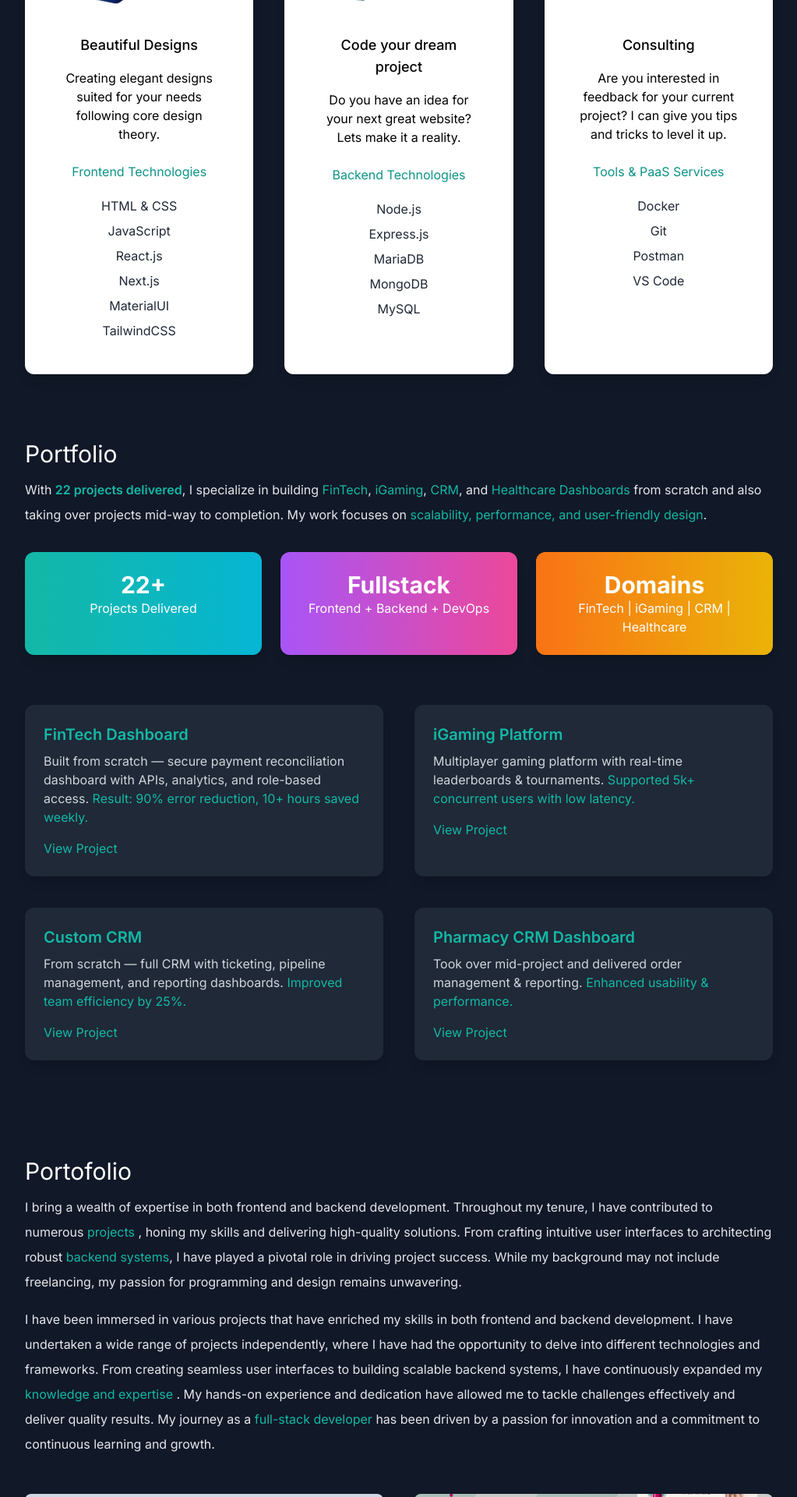
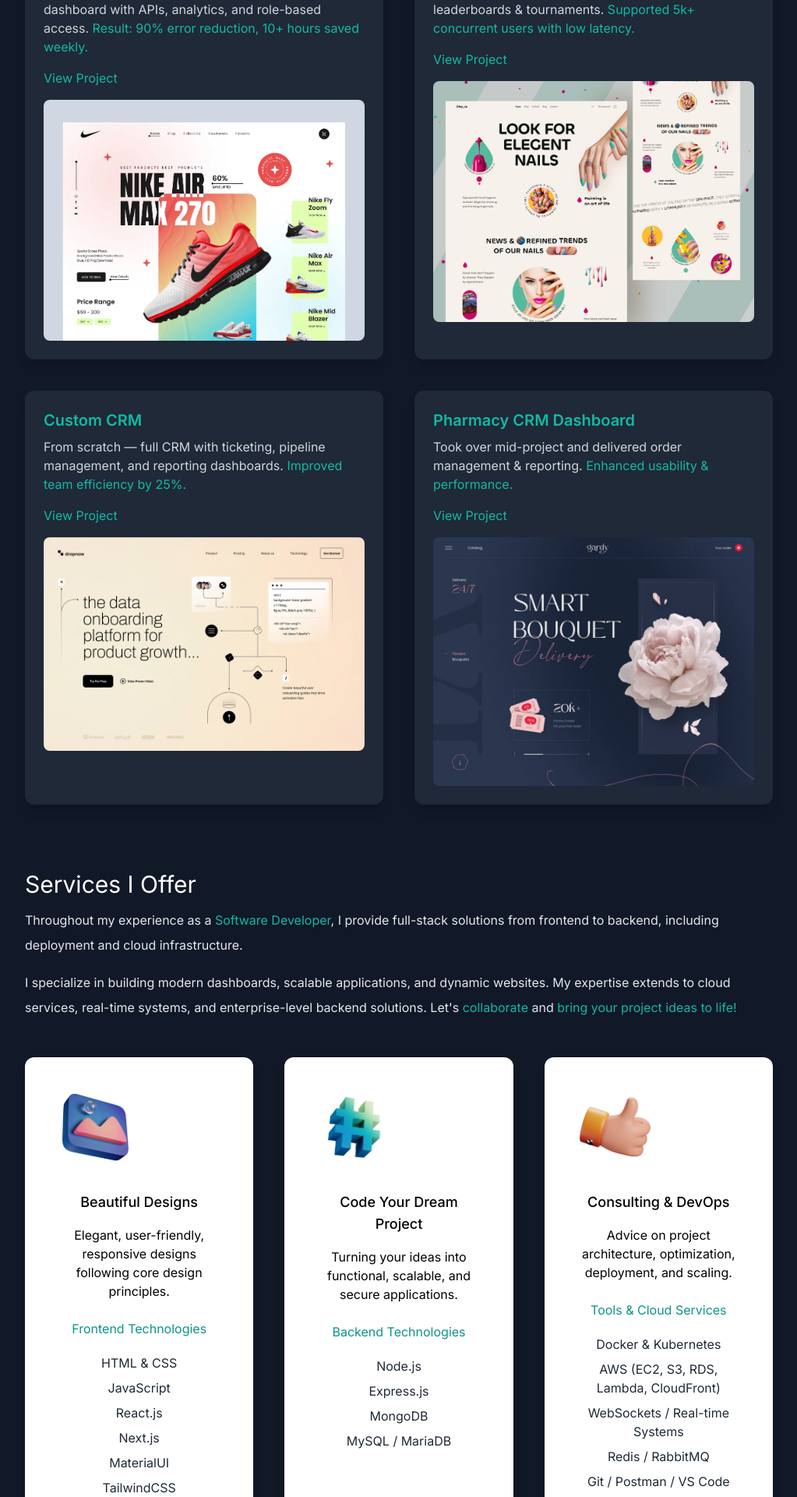
Before and after one commit to vishal-rajpoot/vishal-portfolio, a Next.js app: page / in a window 1280 px wide. Shown: the part 1520-3440 px from the top of the page at 78% size, without its empty margins (128-1151 px from the left). Built offline with nearby package versions, Linux system fonts and the light colour scheme.

Commit message:
Update page.tsx

```diff
--- a/app/page.tsx
+++ b/app/page.tsx
@@ -76,67 +76,8 @@ export default function Home() {
             </div>
           </div>
         </section>
-        <section>
-          <div>
-            <h3 className="text-3xl py-1 dark:text-white ">Services I offer</h3>
-            <p className="text-md py-2 leading-8 text-gray-800 dark:text-gray-200">
-              Throughout my experience as a <span className="text-teal-500">Software Developer </span>
-            </p>
-            <p className="text-md py-2 leading-8 text-gray-800 dark:text-gray-200">
-              I specialize in providing a diverse array of services tailored to meet your digital needs. From crafting modern dashboards and captivating landing pages to developing <span className="text-teal-500">dynamic websites</span>, I offer comprehensive solutions to elevate your online presence. With a keen focus on programming excellence, I bring innovative ideas to life through meticulous coding and strategic implementation. Additionally, my passion for teaching allows me to share my knowledge and empower others to succeed in the digital realm. Whether you are looking to revamp your online platform or embark on a new <span className="text-teal-500">project</span>, I am here to provide top-notch development solutions and guidance every step of the way. Lets <span className="text-teal-500">collaborate</span> and <span className="text-teal-500">transform</span> your vision into reality!
-            </p>
-          </div>
-          <div className="lg:flex gap-10">
-            <div className="text-center shadow-lg p-10 rounded-xl my-10  dark:bg-white flex-1">
-              <Image src={design} width={100} height={100} alt=""/>
-              <h3 className="text-lg font-medium pt-8 pb-2  ">
-                Beautiful Designs
-              </h3>
-              <p className="py-2">
-                Creating elegant designs suited for your needs following core
-                design theory.
-              </p>
-              <h4 className="py-4 text-teal-600">Frontend Technologies</h4>
-              <p className="text-gray-800 py-1">HTML & CSS</p>
-              <p className="text-gray-800 py-1">JavaScript</p>
-              <p className="text-gray-800 py-1">React.js</p>
-              <p className="text-gray-800 py-1">Next.js</p>
-              <p className="text-gray-800 py-1">MaterialUI</p>
-              <p className="text-gray-800 py-1">TailwindCSS</p>
-            </div>
-            <div className="text-center shadow-lg p-10 rounded-xl my-10 dark:bg-white flex-1">
-              <Image src={code} width={100} height={100} alt=""/>
-              <h3 className="text-lg font-medium pt-8 pb-2 ">
-                Code your dream project
-              </h3>
-              <p className="py-2">
-                Do you have an idea for your next great website? Lets make it a
-                reality.
-              </p>
-              <h4 className="py-4 text-teal-600">Backend Technologies</h4>
-              <p className="text-gray-800 py-1">Node.js</p>
-              <p className="text-gray-800 py-1">Express.js</p>
-              <p className="text-gray-800 py-1">MariaDB</p>
-              <p className="text-gray-800 py-1">MongoDB</p>
-              <p className="text-gray-800 py-1">MySQL</p>
-            </div>
-            <div className="text-center shadow-lg p-10 rounded-xl my-10 dark:bg-white flex-1">
-              <Image src={consulting} width={100} height={100} alt=""/>
-              <h3 className="text-lg font-medium pt-8 pb-2 ">Consulting</h3>
-              <p className="py-2">
-                Are you interested in feedback for your current project? I can
-                give you tips and tricks to level it up.
-              </p>
-              <h4 className="py-4 text-teal-600">Tools & PaaS Services</h4>
-              <p className="text-gray-800 py-1">Docker</p>
-              <p className="text-gray-800 py-1">Git</p>
-              <p className="text-gray-800 py-1">Postman</p>
-              <p className="text-gray-800 py-1">VS Code</p>
-            </div>
-          </div>
-        </section>
 
-        <section className="py-10">
+<section className="py-10">
   <div>
     <h3 className="text-3xl py-1 dark:text-white">Portfolio</h3>
     <p className="text-md py-2 leading-8 text-gray-800 dark:text-gray-200">
@@ -165,7 +106,7 @@ export default function Home() {
     </div>
   </div>
 
-  {/* Featured Projects with Links */}
+  {/* Featured Projects with Links and Images */}
   <div className="grid gap-10 py-10 lg:grid-cols-2">
     {/* FinTech Project */}
     <div className="shadow-lg rounded-xl p-6 dark:bg-gray-800 bg-white">
@@ -182,6 +123,9 @@ export default function Home() {
       >
         View Project
       </a>
+      <div className="mt-4">
+        <Image src={web1} layout="responsive" className="rounded-lg" alt="FinTech Project" />
+      </div>
     </div>
 
     {/* iGaming Project */}
@@ -199,6 +143,9 @@ export default function Home() {
       >
         View Project
       </a>
+      <div className="mt-4">
+        <Image src={web2} layout="responsive" className="rounded-lg" alt="iGaming Project" />
+      </div>
     </div>
 
     {/* CRM Project */}
@@ -216,6 +163,9 @@ export default function Home() {
       >
         View Project
       </a>
+      <div className="mt-4">
+        <Image src={web3} layout="responsive" className="rounded-lg" alt="CRM Project" />
+      </div>
     </div>
 
     {/* Pharmacy CRM Project */}
@@ -233,10 +183,67 @@ export default function Home() {
       >
         View Project
       </a>
+      <div className="mt-4">
+        <Image src={web4} layout="responsive" className="rounded-lg" alt="Pharmacy CRM Project" />
+      </div>
     </div>
   </div>
 </section>
 
+
+        <section>
+  <div>
+    <h3 className="text-3xl py-1 dark:text-white">Services I Offer</h3>
+    <p className="text-md py-2 leading-8 text-gray-800 dark:text-gray-200">
+      Throughout my experience as a <span className="text-teal-500">Software Developer</span>, I provide full-stack solutions
+      from frontend to backend, including deployment and cloud infrastructure.
+    </p>
+    <p className="text-md py-2 leading-8 text-gray-800 dark:text-gray-200">
+      I specialize in building modern dashboards, scalable applications, and dynamic websites. My expertise extends to
+      cloud services, real-time systems, and enterprise-level backend solutions. Let's <span className="text-teal-500">collaborate</span> and
+      <span className="text-teal-500"> bring your project ideas to life!</span>
+    </p>
+  </div>
+
+  <div className="lg:flex gap-10">
+    {/* Existing 3 service cards */}
+    <div className="text-center shadow-lg p-10 rounded-xl my-10 dark:bg-white flex-1">
+      <Image src={design} width={100} height={100} alt="Design"/>
+      <h3 className="text-lg font-medium pt-8 pb-2">Beautiful Designs</h3>
+      <p className="py-2">Elegant, user-friendly, responsive designs following core design principles.</p>
+      <h4 className="py-4 text-teal-600">Frontend Technologies</h4>
+      <p className="text-gray-800 py-1">HTML & CSS</p>
+      <p className="text-gray-800 py-1">JavaScript</p>
+      <p className="text-gray-800 py-1">React.js</p>
+      <p className="text-gray-800 py-1">Next.js</p>
+      <p className="text-gray-800 py-1">MaterialUI</p>
+      <p className="text-gray-800 py-1">TailwindCSS</p>
+    </div>
+
+    <div className="text-center shadow-lg p-10 rounded-xl my-10 dark:bg-white flex-1">
+      <Image src={code} width={100} height={100} alt="Code"/>
+      <h3 className="text-lg font-medium pt-8 pb-2">Code Your Dream Project</h3>
+      <p className="py-2">Turning your ideas into functional, scalable, and secure applications.</p>
+      <h4 className="py-4 text-teal-600">Backend Technologies</h4>
+      <p className="text-gray-800 py-1">Node.js</p>
+      <p className="text-gray-800 py-1">Express.js</p>
+      <p className="text-gray-800 py-1">MongoDB</p>
+      <p className="text-gray-800 py-1">MySQL / MariaDB</p>
+    </div>
+
+    <div className="text-center shadow-lg p-10 rounded-xl my-10 dark:bg-white flex-1">
+      <Image src={consulting} width={100} height={100} alt="Consulting"/>
+      <h3 className="text-lg font-medium pt-8 pb-2">Consulting & DevOps</h3>
+      <p className="py-2">Advice on project architecture, optimization, deployment, and scaling.</p>
+      <h4 className="py-4 text-teal-600">Tools & Cloud Services</h4>
+      <p className="text-gray-800 py-1">Docker & Kubernetes</p>
+      <p className="text-gray-800 py-1">AWS (EC2, S3, RDS, Lambda, CloudFront)</p>
+      <p className="text-gray-800 py-1">WebSockets / Real-time Systems</p>
+      <p className="text-gray-800 py-1">Redis / RabbitMQ</p>
+      <p className="text-gray-800 py-1">Git / Postman / VS Code</p>
+    </div>
+  </div>
+</section>
 
 
         <section className="py-10">
```
